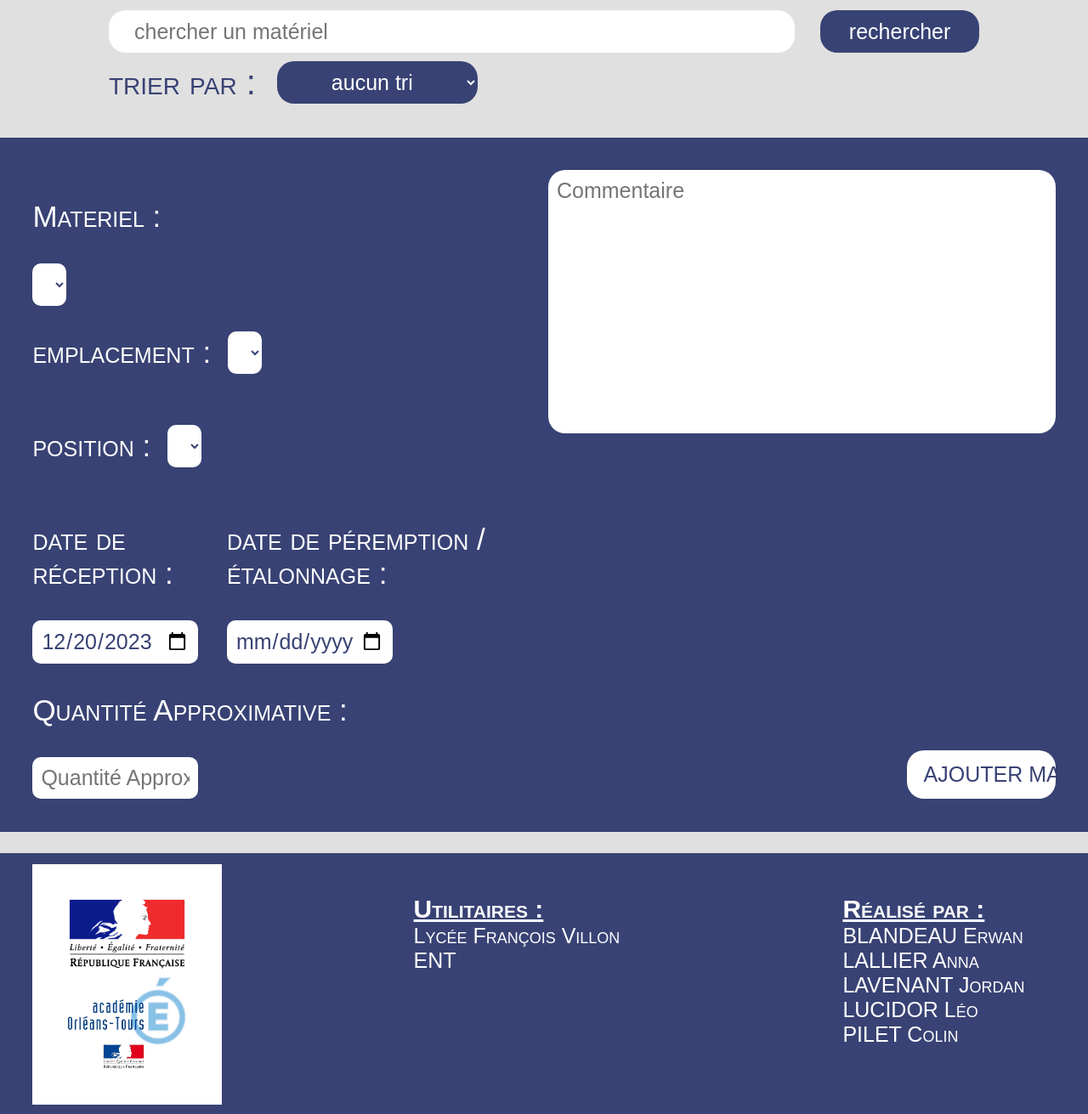
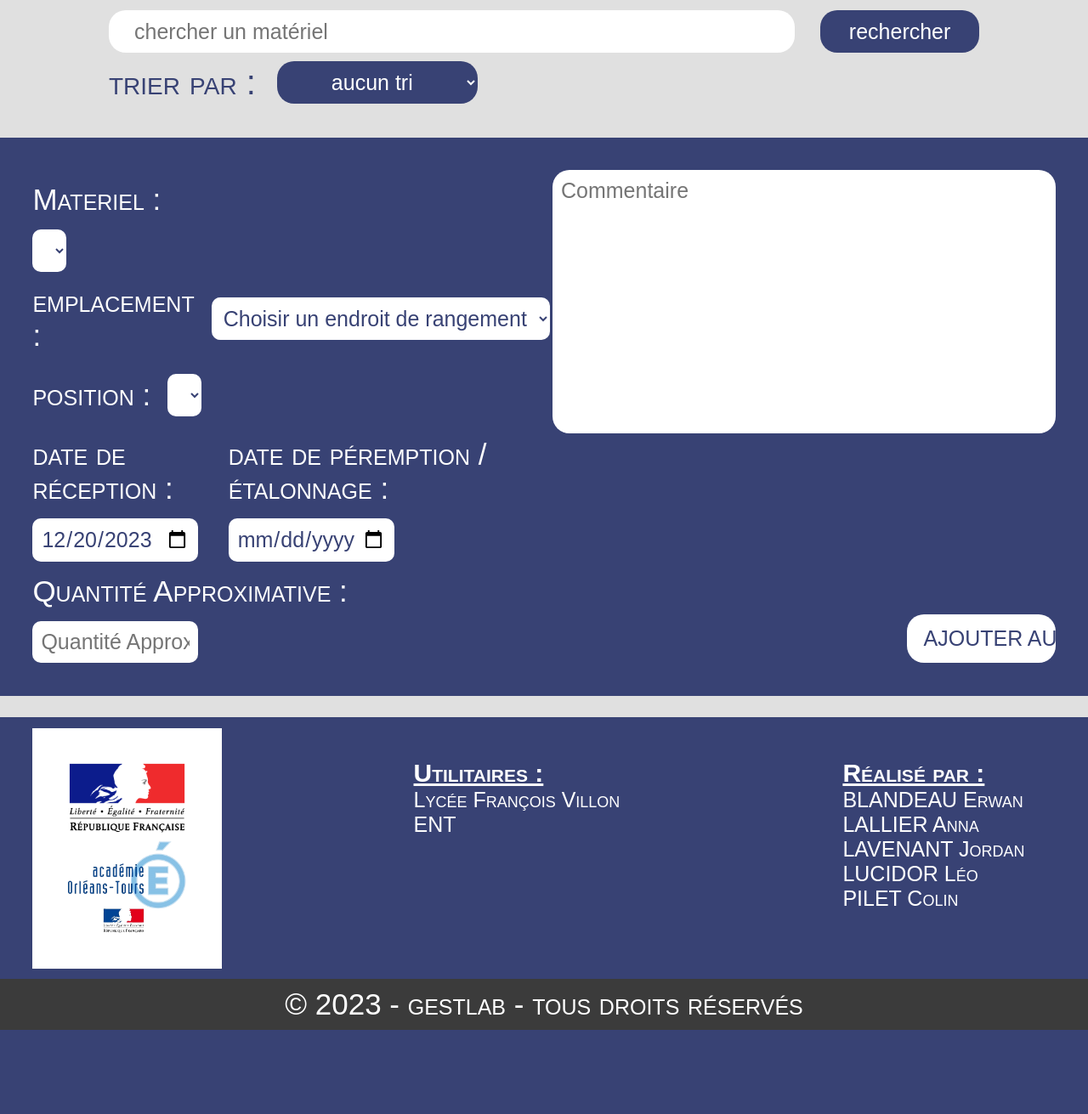
Before and after one commit to jordanlavenant/SAE-PROJET-S3, a Flask app: page /ajouter-stock/ in a window 1280 px wide. Shown: the part 331-1642 px from the top of the page at 85% size. After the commit the page ends 1543 px from the top, so only its background shows below. Run offline with Flask 3, Linux system fonts and the light colour scheme; data that the repository does not hold is empty; parts of the project's set-up code (start-up, migrations or seed data) failed here and were passed over; some web fonts are replaced.

Commit message:
Update CSS margin in ajouterMaterielUnique.css and ajouterStock.css Fix typo in ajouterMaterielUnique.html Update form choices in views.py

```diff
--- a/GestLab/static/css/ajouterMaterielUnique.css
+++ b/GestLab/static/css/ajouterMaterielUnique.css
@@ -1,7 +1,7 @@
 p {
     color: white;
     font-size: 35px;
-    /* margin: 2vh 0; */
+    margin: 15px 0;
 }
 
 #btn-back {
--- a/GestLab/static/css/ajouterStock.css
+++ b/GestLab/static/css/ajouterStock.css
@@ -1,7 +1,7 @@
 p {
     color: white;
     font-size: 35px;
-    /* margin: 2vh 0; */
+    margin: 15px 0;
 }
 
 #btn-back {
@@ -94,6 +94,7 @@ p {
     cursor: pointer;
     padding: 10px 60px;
 }
+
 
 .ajouterMateriel-container {
     display: flex;
--- a/GestLab/templates/ajouterMaterielUnique.html
+++ b/GestLab/templates/ajouterMaterielUnique.html
@@ -12,7 +12,7 @@
         <div class="left-side-info">
 
             <div class="user-box materiel-container">
-                <p>Materiel : </p>
+                <p>materiel : </p>
                 <div>{{ AjouterMaterielUniqueForm.materiel(size=auto, class_="comboBox dom-select") }}</div>
             </div>
 
--- a/GestLab/templates/ajouterStock.html
+++ b/GestLab/templates/ajouterStock.html
@@ -27,7 +27,7 @@
 </div>
 
 <div class="ajouterMateriel-container">
-    <form class="form-ajoutMateriel" role="form" method="POST" action="{{ url_for('ajouter_stock', id=id) }}">
+    <form class="form-ajoutMateriel" role="form" method="POST" action="{{ url_for('ajouter_stock') }}">
         {{ AjouterStockForm.hidden_tag() }}
 
         <div class="left-side-info">
@@ -75,7 +75,7 @@
             </div>
 
             <div class="valid-container">
-                <input type="submit" value="AJOUTER MATERIEL" class="element submit">
+                <input type="submit" value="AJOUTER AU STOCK" class="element submit">
             </div>
         </div>
     </form>
--- a/GestLab/views.py
+++ b/GestLab/views.py
@@ -264,6 +264,8 @@ def ajouter_suggestion():
 def ajouter_stock():
     rechercherForm = RechercherForm()
     ajouterForm = AjouterStockForm()
+    ajouterForm.materiel.choices = get_materiels_existants()
+    ajouterForm.endroit.choices = get_endroit_choices()
     ajouterForm.domaine.choices = get_domaine_choices()
     if ajouterForm.validate_on_submit() :
         categorie, nom, reference, caracteristiques, infossup, seuilalerte = ajouterForm.get_full_materiel()
@@ -314,10 +316,6 @@ def get_materiels_existants():
 def ajouter_materiel_unique(id):
     f = AjouterMaterielUniqueForm()
     f.materiel.choices = get_materiels_existants()
-    print(f.materiel.choices)
-    print(type(f.materiel.choices))
-    print(type(f.materiel.choices[0]))
-    print(f.materiel.choices[0])
     f.endroit.choices = get_endroit_choices()
 
     if f.validate_on_submit() :
```
Also changed, not shown: 2 other files.
